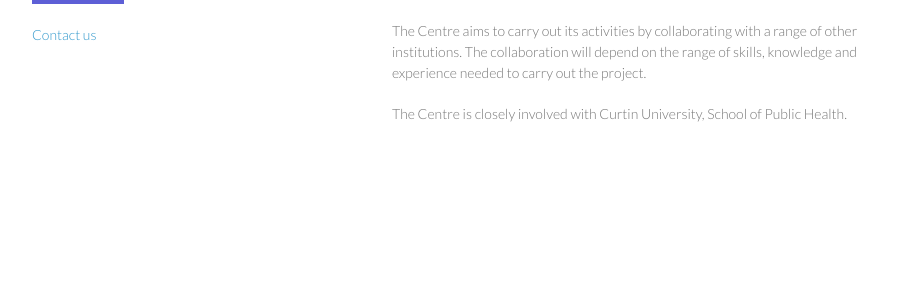
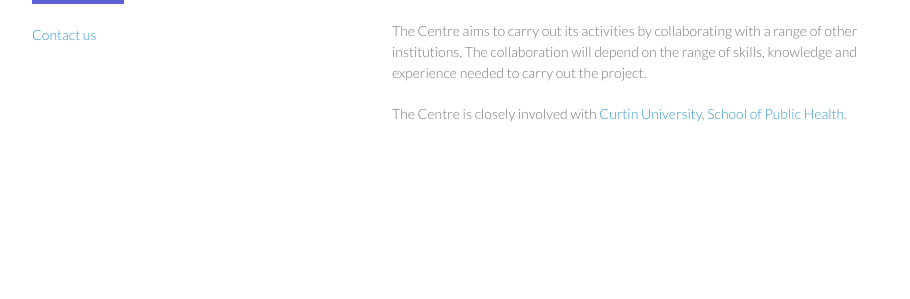
Before and after one commit to ivanhanigan/whocc-cchia-draft-website, a Jekyll site: the page built from our-partners.md, in a window 1280 px wide. Shown: the part 276-575 px from the top of the page, without its empty margins (178-1088 px from the left). Built offline with Jekyll 4.4.1, drawn with Linux system fonts in a browser that asks for light colours; part of the change alters nothing that is shown.

```diff
--- a/our-partners.md
+++ b/our-partners.md
@@ -12,4 +12,5 @@ WHOCC-EHIA has been designated a World Health Organisation (WHO) Collaborating C
 
 The Centre aims to carry out its activities by collaborating with a range of other institutions. The collaboration will depend on the range of skills, knowledge and experience needed to carry out the project.
 
-The Centre is closely involved with Curtin University, School of Public Health.
+The Centre is closely involved with [Curtin University, School of Public Health](
+https://www.curtin.edu.au/about/learning-teaching/health-sciences/).
```
